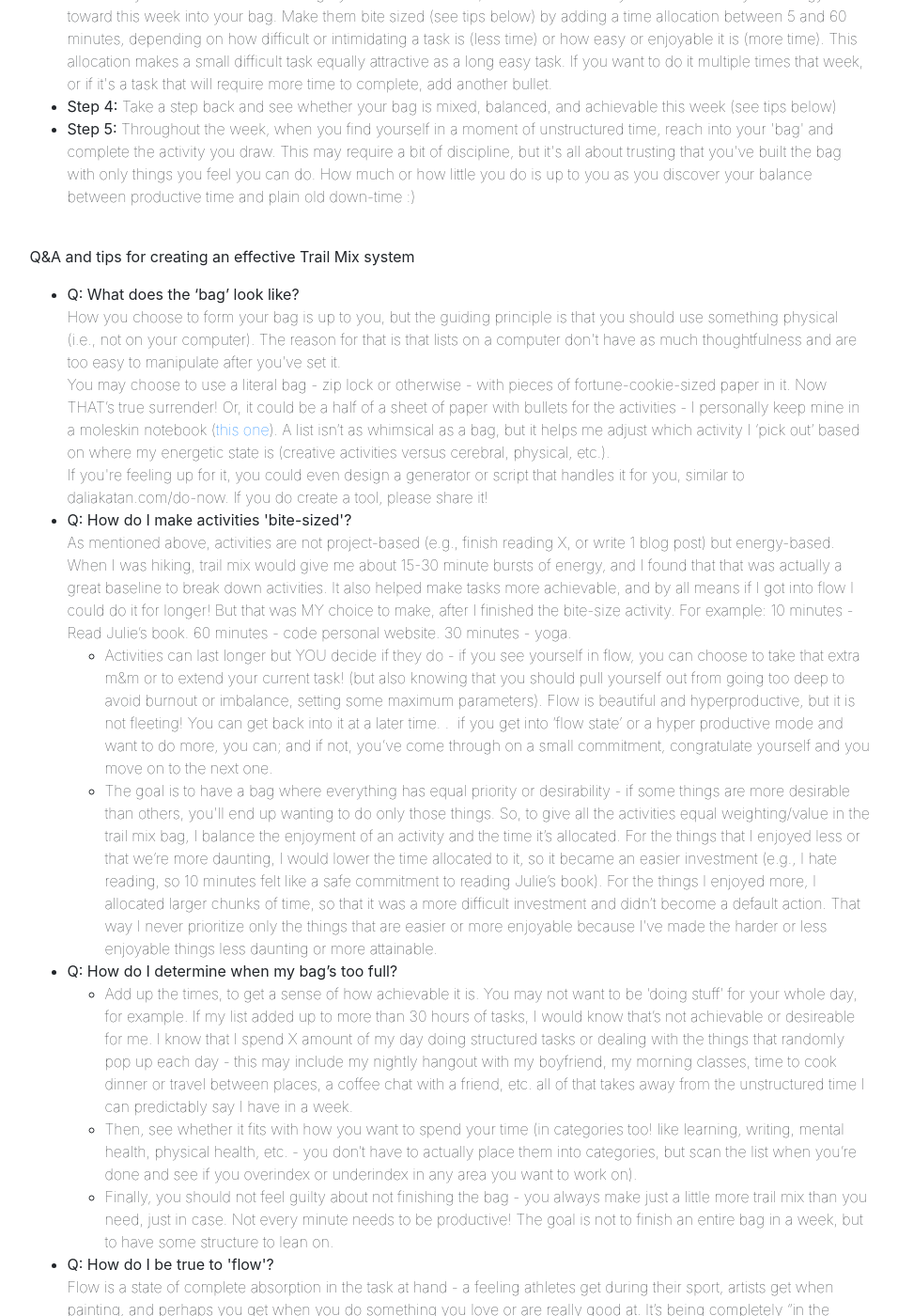
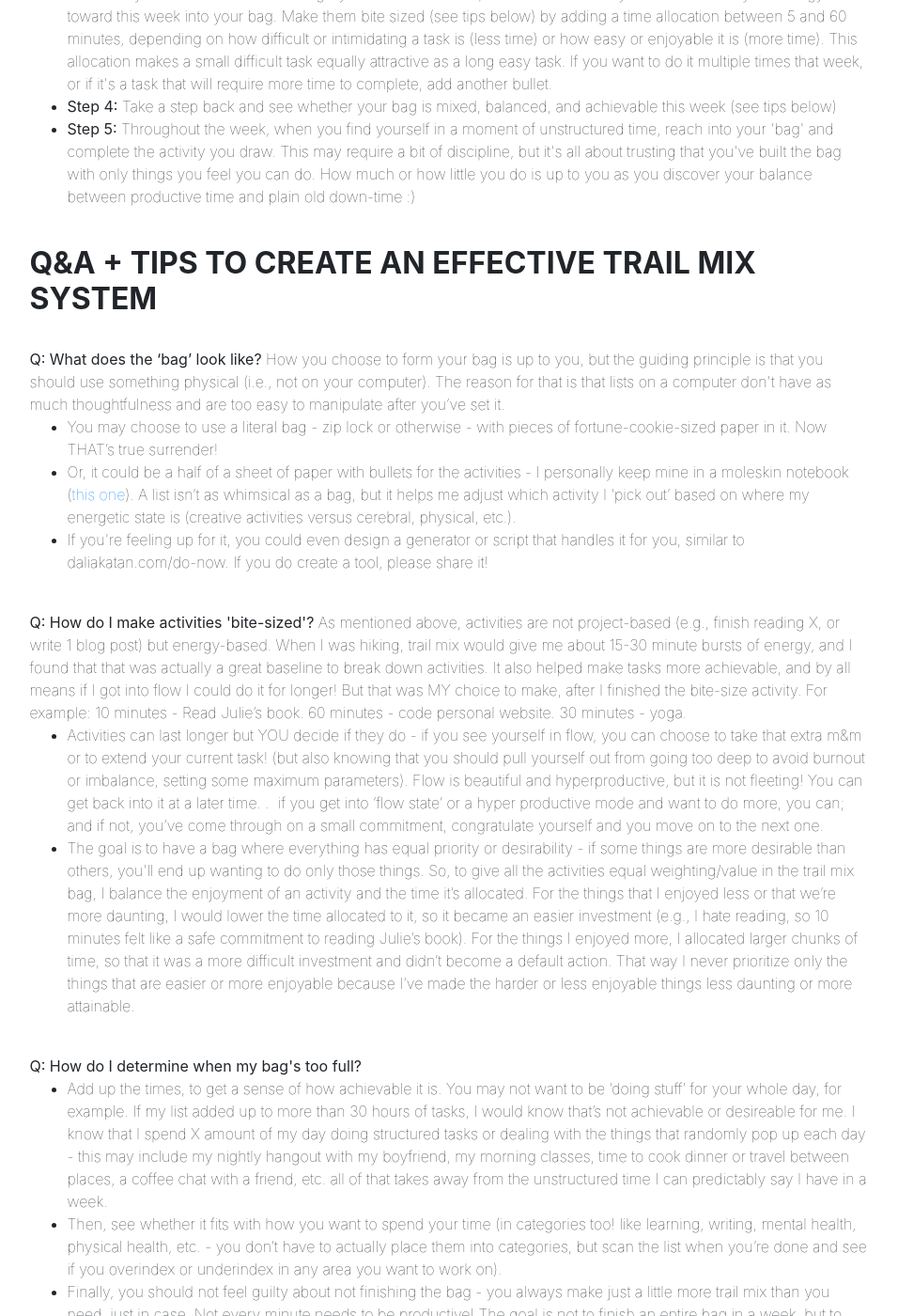
Before and after one commit to dalkat/dalkat.github.io, a Jekyll site: the page built from trailmix.md, in a window 1280 px wide and 1400 px high, scrolled down 4379 px. Shown: the whole window at 94% size, without its empty margins (161-1117 px from the left). Built offline with Jekyll 4.4.1, drawn with Linux system fonts in a browser that asks for light colours; nearby versions of some CDN libraries; some web fonts are replaced; library files that are not in the unit come from our copies.

Commit message:
TMM 2.7 formatting

```diff
--- a/_layouts/trailmix.html
+++ b/_layouts/trailmix.html
@@ -104,25 +104,31 @@ layout: default-sub
 			</ul>
 			<br>
 
-			<p><strong>Q&A and tips for creating an effective Trail Mix system</strong></p>
+
+			<h2><strong>Q&A + TIPS TO CREATE AN EFFECTIVE TRAIL MIX SYSTEM</strong></h2><br>
+			<strong>Q: What does the &lsquo;bag&rsquo; look like?</strong>
+			How you choose to form your bag is up to you, but the guiding principle is that you should use something physical (i.e., not on your computer). The reason for that is that lists on a computer don't have as much thoughtfulness and are too easy to manipulate after you&rsquo;ve set it.
 				<ul>
-			<li><strong>Q: What does the &lsquo;bag&rsquo; look like?</strong></li>
-			How you choose to form your bag is up to you, but the guiding principle is that you should use something physical (i.e., not on your computer). The reason for that is that lists on a computer don't have as much thoughtfulness and are too easy to manipulate after you&rsquo;ve set it.<br>You may choose to use a literal bag - zip lock or otherwise - with pieces of fortune-cookie-sized paper in it. Now THAT&rsquo;s true surrender! Or, it could be a half of a sheet of paper with bullets for the activities - I personally keep mine in a moleskin notebook (<a href="https://amzn.to/2sP2UMY">this one</a>). A list isn&rsquo;t as whimsical as a bag, but it helps me adjust which activity I &lsquo;pick out&rsquo; based on where my energetic state is (creative activities versus cerebral, physical, etc.). <br>If you're feeling up for it, you could even design a generator or script that handles it for you, similar to daliakatan.com/do-now. If you do create a tool, please share it!
+				<li>You may choose to use a literal bag - zip lock or otherwise - with pieces of fortune-cookie-sized paper in it. Now THAT&rsquo;s true surrender!</li>
+				<li>Or, it could be a half of a sheet of paper with bullets for the activities - I personally keep mine in a moleskin notebook (<a href="https://amzn.to/2sP2UMY">this one</a>). A list isn&rsquo;t as whimsical as a bag, but it helps me adjust which activity I &lsquo;pick out&rsquo; based on where my energetic state is (creative activities versus cerebral, physical, etc.).</li>
+				<li>If you're feeling up for it, you could even design a generator or script that handles it for you, similar to daliakatan.com/do-now. If you do create a tool, please share it!</li></ul>
+			<br>
 
-			<li><strong>Q: How do I make activities 'bite-sized'?</strong></li>
-			As mentioned above, activities are not project-based (e.g., finish reading X, or write 1 blog post) but energy-based. When I was hiking, trail mix would give me about 15-30 minute bursts of energy, and I found that that was actually a great baseline to break down activities. It also helped make tasks more achievable, and by all means if I got into flow I could do it for longer! But that was MY choice to make, after I finished the bite-size activity. For example: 10 minutes - Read Julie&rsquo;s book. 60 minutes - code personal website. 30 minutes - yoga.&nbsp;
+			<strong>Q: How do I make activities 'bite-sized'?</strong>
+			As mentioned above, activities are not project-based (e.g., finish reading X, or write 1 blog post) but energy-based. When I was hiking, trail mix would give me about 15-30 minute bursts of energy, and I found that that was actually a great baseline to break down activities. It also helped make tasks more achievable, and by all means if I got into flow I could do it for longer! But that was MY choice to make, after I finished the bite-size activity. For example: 10 minutes - Read Julie&rsquo;s book. 60 minutes - code personal website. 30 minutes - yoga.
 				<ul><li>Activities can last longer but YOU decide if they do - if you see yourself in flow, you can choose to take that extra m&amp;m or to extend your current task! (but also knowing that you should pull yourself out from going too deep to avoid burnout or imbalance, setting some maximum parameters). Flow is beautiful and hyperproductive, but it is not fleeting! You can get back into it at a later time.&nbsp;.&nbsp; if you get into &lsquo;flow state&rsquo; or a hyper productive mode and want to do more, you can; and if not, you&rsquo;ve come through on a small commitment, congratulate yourself and you move on to the next one.</li>
 				<li>The goal is to have a bag where everything has equal priority or desirability - if some things are more desirable than others, you'll end up wanting to do only those things. So, to give all the activities equal weighting/value in the trail mix bag, I balance the enjoyment of an activity and the time it&rsquo;s allocated. For the things that I enjoyed less or that we&rsquo;re more daunting, I would lower the time allocated to it, so it became an easier investment (e.g., I hate reading, so 10 minutes felt like a safe commitment to reading Julie&rsquo;s book). For the things I enjoyed more, I allocated larger chunks of time, so that it was a more difficult investment and didn&rsquo;t become a default action. That way I never prioritize only the things that are easier or more enjoyable because I&rsquo;ve made the harder or less enjoyable things less daunting or more attainable.&nbsp;</li>
 				</ul>
+			<br>
 
-			<li><strong>Q: How do I determine when my bag&rsquo;s too full?</strong></li>
+			<strong>Q: How do I determine when my bag's too full?</strong>
 				<ul>
 				<li>Add up the times, to get a sense of how achievable it is. You may not want to be &lsquo;doing stuff&rsquo; for your whole day, for example. If my list added up to more than 30 hours of tasks, I would know that&rsquo;s not achievable or desireable for me. I know that I spend X amount of my day doing structured tasks or dealing with the things that randomly pop up each day - this may include my nightly hangout with my boyfriend, my morning classes, time to cook dinner or travel between places, a coffee chat with a friend, etc. all of that takes away from the unstructured time I can predictably say I have in a week.&nbsp;</li>
 				<li>Then, see whether it fits with how you want to spend your time (in categories too! like learning, writing, mental health, physical health, etc. - you don&rsquo;t have to actually place them into categories, but scan the list when you&rsquo;re done and see if you overindex or underindex in any area you want to work on).&nbsp;</li>
 				<li>Finally, you should not feel guilty about not finishing the bag - you always make just a little more trail mix than you need, just in case. Not every minute needs to be productive! The goal is not to finish an entire bag in a week, but to have some structure to lean on.</li>
 				</ul>
 
-			<li><strong>Q: How do I be true to 'flow'?</strong></li>
+			<strong>Q: How do I be true to 'flow'?</strong>
 			Flow is a state of complete absorption in the task at hand - a feeling athletes get during their sport, artists get when painting, and perhaps you get when you do something you love or are really good at. It&rsquo;s being completely &ldquo;in the zone&rdquo;, losing track of time, enjoying the activity at hand, and sometimes even being so hyper-focused that you achieve an elevated level of productivity. You can create some structure to maximize your ability to get into flow (whether that means structure to get things you don&rsquo;t enjoy, or the &lsquo;behind the scenes&rsquo; of your life, out of the day so the remainder of time can be care-free, or structure to start and end your day like bookends to create a container for your flow state). Once you know you&rsquo;ve got some structure, or a container to play in, you can trust yourself and surrender into flow. This method aims to be true to flow, and there are a few things that may come up in that process:
 				<ul>
 				<li><b>If you pick out a task and feelings of resistance come up, ask yourself why:</b></li>
@@ -138,11 +144,9 @@ layout: default-sub
 				</ul>
 
 
-			<li><strong>Graduating your Trail Mix Bag from Unstructured to Structured:</strong></li>
-			<ul>
-			<li>Sometimes, you'll find yourself so successful in accomplishing certain activities that you may want to move them into your scheduled routine. For example: I used to have an activity called &ldquo;20m - dance&rdquo; on my trail mix bag, and I enjoyed it so much that I decided to sign up for a salsa class every Friday afternoon. It&rsquo;s a commitment I've made, and its graduated from my trail mix bag to my calendar. That&rsquo;s part of the beauty of this method: helping build habits or eventual accountability!</li>
-			</ul>
-			</ul>
+			<strong>Graduating your Trail Mix Bag from Unstructured to Structured:</strong>
+			Sometimes, you'll find yourself so successful in accomplishing certain activities that you may want to move them into your scheduled routine. For example: I used to have an activity called &ldquo;20m - dance&rdquo; on my trail mix bag, and I enjoyed it so much that I decided to sign up for a salsa class every Friday afternoon. It&rsquo;s a commitment I've made, and its graduated from my trail mix bag to my calendar. That&rsquo;s part of the beauty of this method: helping build habits or eventual accountability!
+
 			<p>&nbsp;</p>
 			<p>&nbsp;</p>
 			<h2><strong>OTHER METHODS I&rsquo;VE TRIED AND HOW THEY RELATE</strong></h2>
```
Lines whose indentation alone changed are shown as unchanged.
